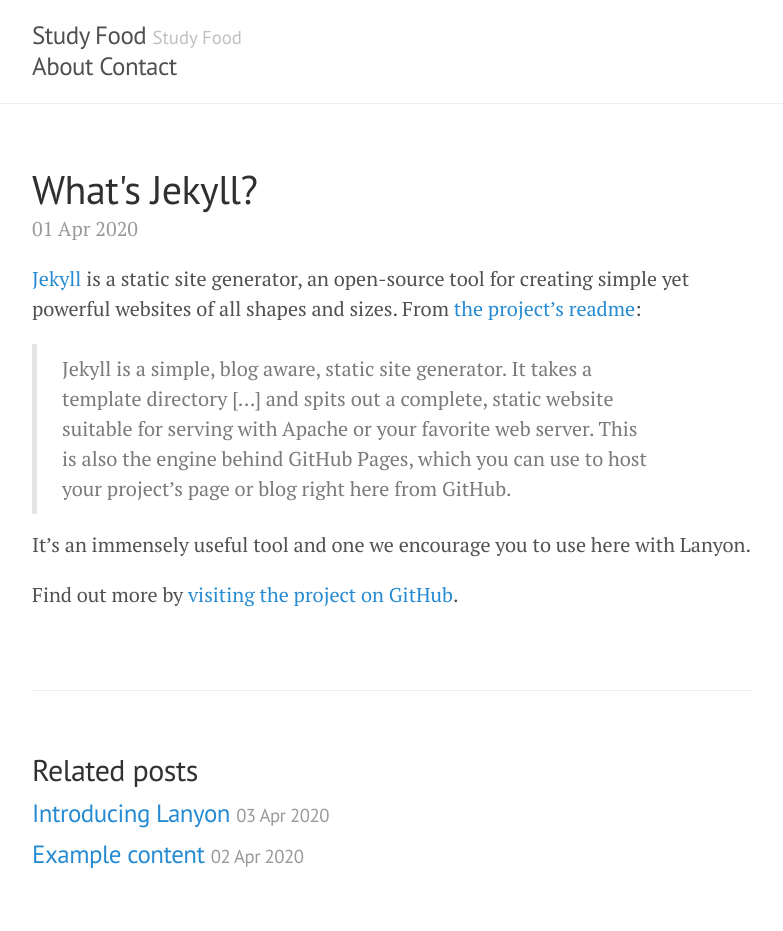
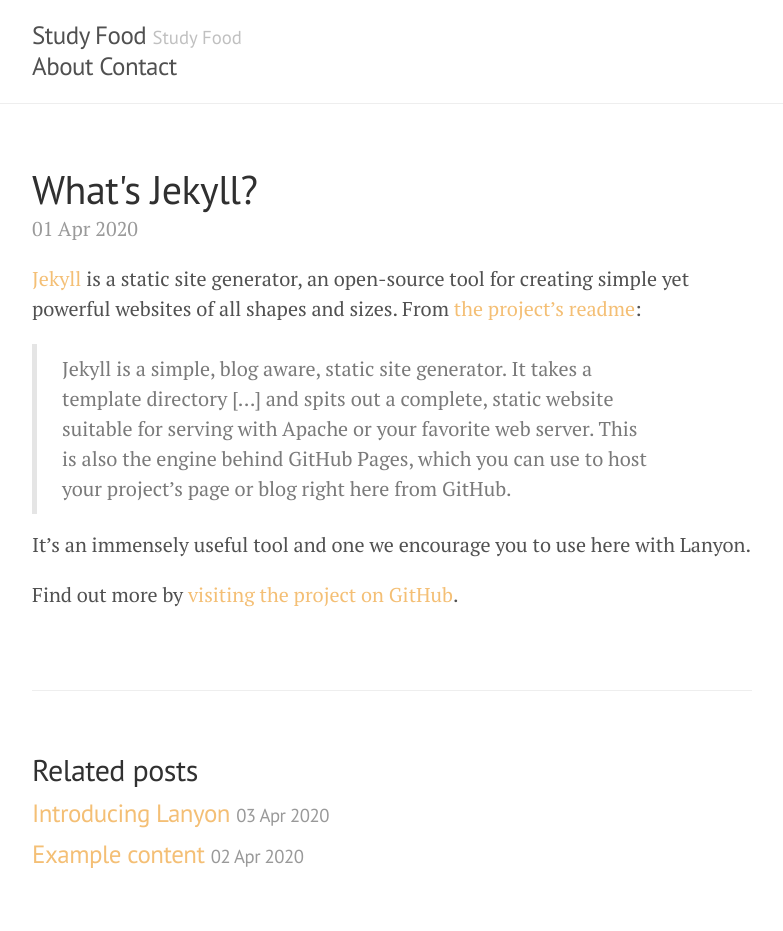
Before and after one commit to studyfood/p, a Jekyll site: the page built from _posts/2020-04-01-whats-jekyll.md, in a window 1280 px wide. Shown: the whole page, without its empty margins (248-1031 px from the left). Built offline with Jekyll 4.4.1, drawn with Linux system fonts in a browser that asks for light colours.

Commit message:
Update lanyon.css

```diff
--- a/public/css/lanyon.css
+++ b/public/css/lanyon.css
@@ -37,6 +37,9 @@
 
 .container {
   max-width: 28rem;
+}
+.container a {
+  color: #f4bf75;
 }
 @media (min-width: 38em) {
   .container {
@@ -135,7 +138,7 @@
   color: #999;
 }
 .related-posts li a:hover {
-  color: #268bd2;
+  color: #f4bf75;
   text-decoration: none;
 }
 .related-posts li a:hover small {
```
